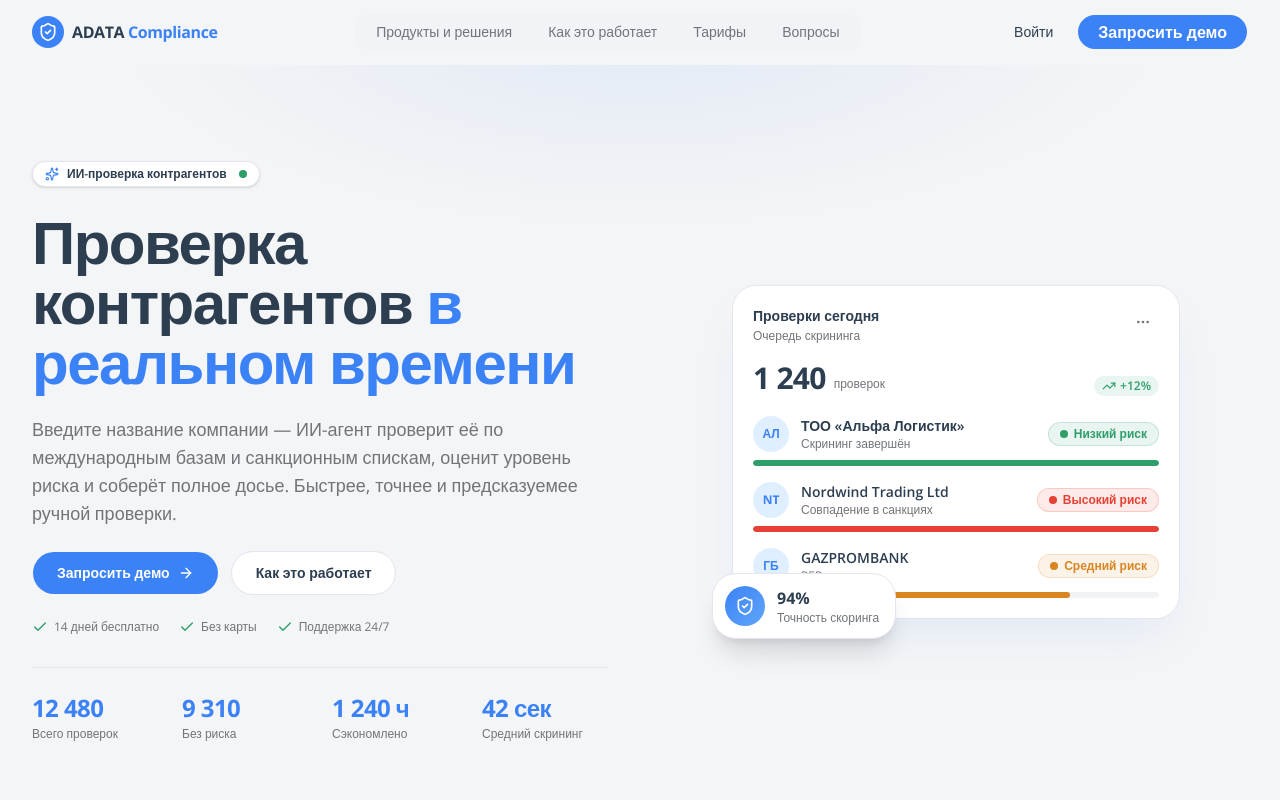
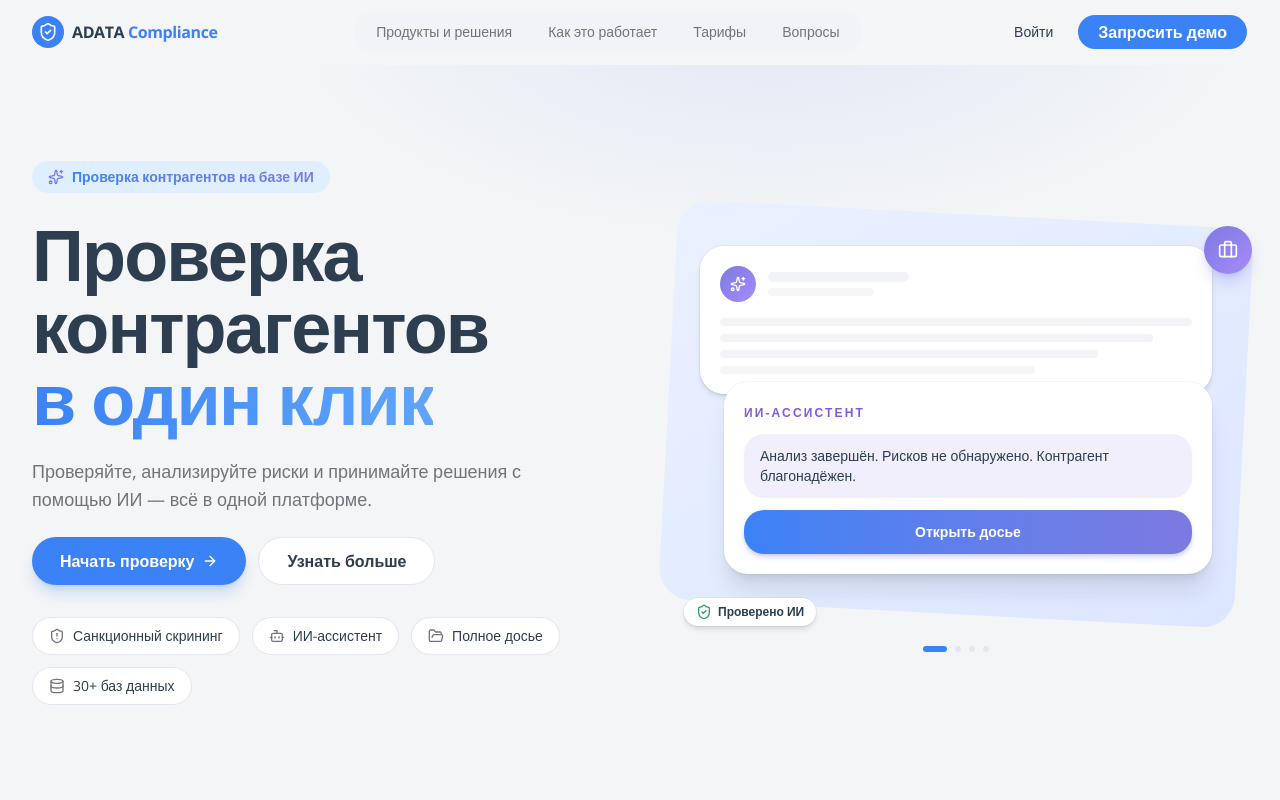
Before and after one commit to dzhmnklva012/-e-analytic, a Next.js app in the folder compliance-landing/: page / in a window 1280 px wide. Shown: the top 800 px of the page. Built offline with nearby package versions, Linux system fonts and the light colour scheme.

Commit message:
Auto-update: hero.tsx

```diff
--- a/compliance-landing/src/components/landing/hero.tsx
+++ b/compliance-landing/src/components/landing/hero.tsx
@@ -1,89 +1,76 @@
-import { ArrowRight, Sparkles, Check } from "lucide-react";
-import { buttonVariants } from "@/components/ui/button";
+import { ArrowRight, Sparkles, ShieldAlert, Bot, FolderOpen, Database } from "lucide-react";
 import { Container } from "@/components/ui/container";
-import { cn } from "@/lib/utils";
-import { HeroPanel } from "./hero-panel";
+import { HeroIllustration } from "./hero-illustration";
 
-const stats = [
-  { value: "12 480", label: "Всего проверок" },
-  { value: "9 310", label: "Без риска" },
-  { value: "1 240 ч", label: "Сэкономлено" },
-  { value: "42 сек", label: "Средний скрининг" },
+const chips = [
+  { icon: ShieldAlert, label: "Санкционный скрининг" },
+  { icon: Bot, label: "ИИ-ассистент" },
+  { icon: FolderOpen, label: "Полное досье" },
+  { icon: Database, label: "30+ баз данных" },
 ];
-
-const trust = ["14 дней бесплатно", "Без карты", "Поддержка 24/7"];
 
 export function Hero() {
   return (
     <section id="top" className="relative overflow-hidden">
-      {/* subtle top wash */}
       <div
-        className="pointer-events-none absolute inset-x-0 top-0 h-[520px]"
-        style={{ background: "radial-gradient(60% 60% at 50% -10%, color-mix(in oklch, var(--primary) 10%, transparent), transparent 70%)" }}
+        className="pointer-events-none absolute inset-x-0 top-0 h-[560px]"
+        style={{ background: "radial-gradient(55% 60% at 60% -10%, color-mix(in oklch, var(--primary) 10%, transparent), transparent 70%)" }}
         aria-hidden="true"
       />
 
       <Container className="relative grid items-center gap-12 py-16 sm:py-20 lg:grid-cols-2 lg:gap-12 lg:py-24">
         {/* copy */}
         <div className="flex flex-col items-start gap-6">
-          <span className="inline-flex items-center gap-2 rounded-full border border-border bg-card px-3 py-1 text-xs font-semibold text-foreground shadow-sm">
-            <Sparkles className="size-3.5 text-primary" aria-hidden="true" />
-            ИИ-проверка контрагентов
-            <span className="ml-1 size-2 rounded-full bg-success" aria-hidden="true" />
+          <span className="inline-flex items-center gap-2 rounded-full bg-secondary px-4 py-1.5 text-sm font-bold">
+            <Sparkles className="size-4 text-[#7c7ae0]" aria-hidden="true" />
+            <span className="bg-gradient-to-r from-primary to-[#7c7ae0] bg-clip-text text-transparent">
+              Проверка контрагентов на базе ИИ
+            </span>
           </span>
 
-          <h1 className="text-4xl font-extrabold tracking-tight text-balance sm:text-5xl lg:text-6xl">
+          <h1 className="text-5xl font-extrabold tracking-tight text-balance text-foreground sm:text-6xl lg:text-7xl">
             Проверка контрагентов{" "}
-            <span className="text-primary">в реальном времени</span>
+            <span className="bg-gradient-to-r from-primary to-[#60a5fa] bg-clip-text text-transparent">
+              в один клик
+            </span>
           </h1>
 
-          <p className="max-w-xl text-base text-pretty text-muted-foreground sm:text-lg">
-            Введите название компании — ИИ-агент проверит её по международным базам и санкционным
-            спискам, оценит уровень риска и соберёт полное досье. Быстрее, точнее и предсказуемее
-            ручной проверки.
+          <p className="max-w-lg text-lg text-pretty text-muted-foreground">
+            Проверяйте, анализируйте риски и принимайте решения с помощью ИИ — всё в одной
+            платформе.
           </p>
 
           <div className="flex flex-col gap-3 sm:flex-row">
-            <a href="#pricing" className={cn(buttonVariants({ size: "lg" }), "h-11 rounded-full px-6 text-sm")}>
-              Запросить демо
+            <a
+              href="#pricing"
+              className="inline-flex h-12 items-center justify-center gap-2 rounded-full bg-primary px-7 text-base font-semibold text-primary-foreground shadow-lg shadow-primary/25 transition-colors hover:bg-primary/90 focus-visible:ring-3 focus-visible:ring-ring/40 focus-visible:outline-none"
+            >
+              Начать проверку
               <ArrowRight className="size-4" aria-hidden="true" />
             </a>
             <a
               href="#how"
-              className={cn(
-                buttonVariants({ variant: "outline", size: "lg" }),
-                "h-11 rounded-full px-6 text-sm",
-              )}
+              className="inline-flex h-12 items-center justify-center rounded-full border border-border bg-card px-7 text-base font-semibold text-foreground transition-colors hover:bg-muted focus-visible:ring-3 focus-visible:ring-ring/40 focus-visible:outline-none"
             >
-              Как это работает
+              Узнать больше
             </a>
           </div>
 
-          {/* trust row */}
-          <ul className="flex flex-wrap items-center gap-x-5 gap-y-2">
-            {trust.map((item) => (
-              <li key={item} className="inline-flex items-center gap-1.5 text-xs text-muted-foreground">
-                <Check className="size-4 text-success" aria-hidden="true" />
-                {item}
+          <ul className="flex flex-wrap gap-3 pt-2">
+            {chips.map((chip) => (
+              <li key={chip.label}>
+                <span className="inline-flex items-center gap-2 rounded-full border border-border bg-card px-4 py-2 text-sm font-medium text-foreground">
+                  <chip.icon className="size-4 text-muted-foreground" aria-hidden="true" />
+                  {chip.label}
+                </span>
               </li>
             ))}
           </ul>
-
-          {/* stats */}
-          <dl className="mt-2 grid w-full max-w-xl grid-cols-2 gap-x-6 gap-y-5 border-t border-border pt-6 sm:grid-cols-4">
-            {stats.map((stat) => (
-              <div key={stat.label} className="flex flex-col gap-0.5">
-                <dt className="sr-only">{stat.label}</dt>
-                <dd className="text-2xl font-bold tracking-tight text-primary">{stat.value}</dd>
-                <p className="text-xs text-muted-foreground">{stat.label}</p>
-              </div>
-            ))}
-          </dl>
         </div>
 
-        {/* dashboard panel */}
+        {/* illustration */}
         <div className="w-full">
-          <HeroPanel />
+          <HeroIllustration />
         </div>
       </Container>
     </section>
```
